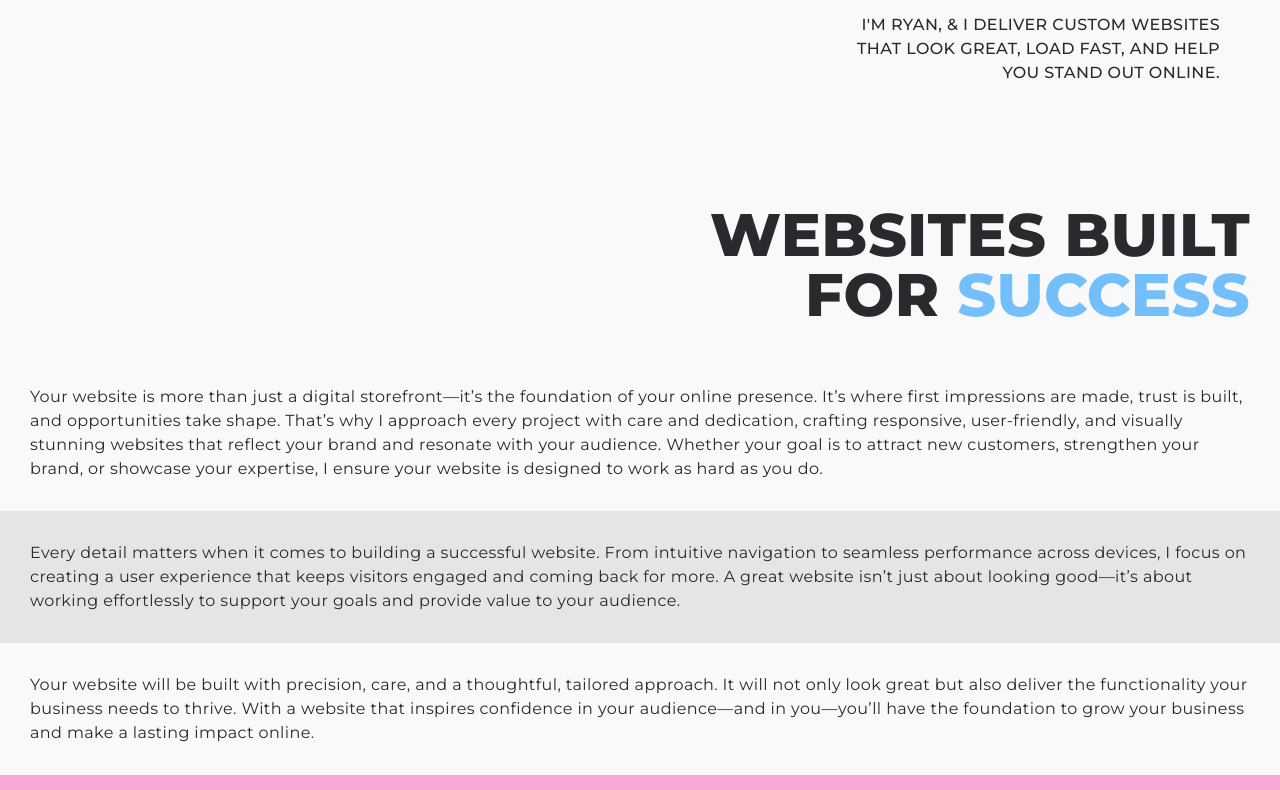
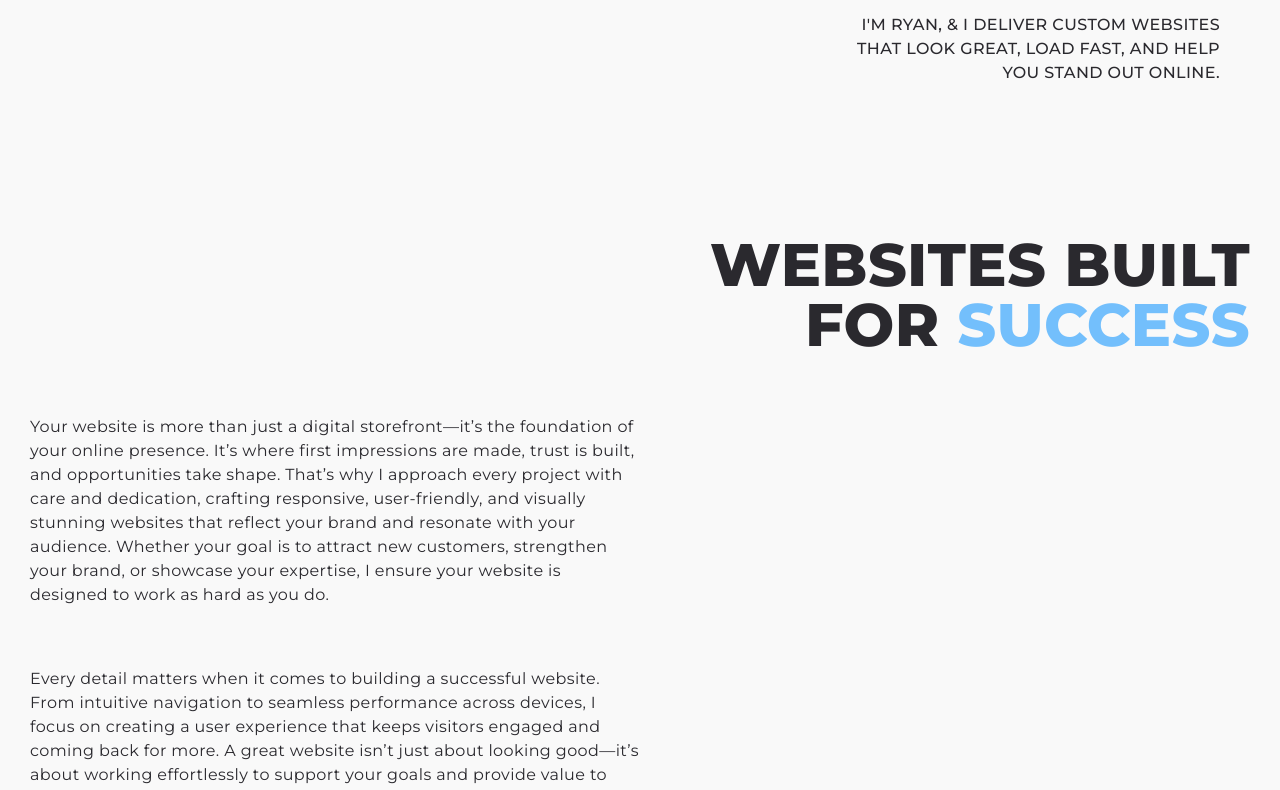
Before and after one commit to ryanmccloy/webdevryan, a React (Vite) app: page / in a window 1280 px wide. Shown: the part 685-1475 px from the top of the page. Built offline with nearby package versions, Linux system fonts and the light colour scheme.

Commit message:
About us section responsive

```diff
--- a/src/components/AboutUsContent.jsx
+++ b/src/components/AboutUsContent.jsx
@@ -2,7 +2,7 @@ import AboutUsContentParagraph from "./AboutUsContentParagraph";
 
 function AboutUsContent() {
   return (
-    <div className="">
+    <div className="md:w-2/3 lg:w-1/2">
       <AboutUsContentParagraph padding="pb-30">
         Your website is more than just a digital storefront—it’s the foundation
         of your online presence. It’s where first impressions are made, trust is
@@ -14,7 +14,10 @@ function AboutUsContent() {
         designed to work as hard as you do.
       </AboutUsContentParagraph>
 
-      <AboutUsContentParagraph padding="py-30  " bg="bg-secondary">
+      <AboutUsContentParagraph
+        padding="py-30  "
+        bg="bg-secondary md:bg-background"
+      >
         Every detail matters when it comes to building a successful website.
         From intuitive navigation to seamless performance across devices, I
         focus on creating a user experience that keeps visitors engaged and
--- a/src/sections/AboutUs.jsx
+++ b/src/sections/AboutUs.jsx
@@ -2,7 +2,7 @@ import AboutUsContent from "../components/AboutUsContent";
 
 function AboutUs() {
   return (
-    <div className="px-30 pt-90 pb-30 flex flex-col gap-60">
+    <div className="px-30 pt-90 lg:pt-120 pb-30 flex flex-col gap-60">
       <h2 className="text-end text-3xl uppercase md:text-4xl lg:text-5xl xl:text-6xl 2xl:text-7xl">
         Websites Built <br></br> For{" "}
         <span className="text-accent">Success</span>
--- a/tailwind.config.js
+++ b/tailwind.config.js
@@ -20,6 +20,7 @@ export default {
         30: "30px",
         60: "60px",
         90: "90px",
+        120: "120px",
         150: "150px",
       },
     },
```
